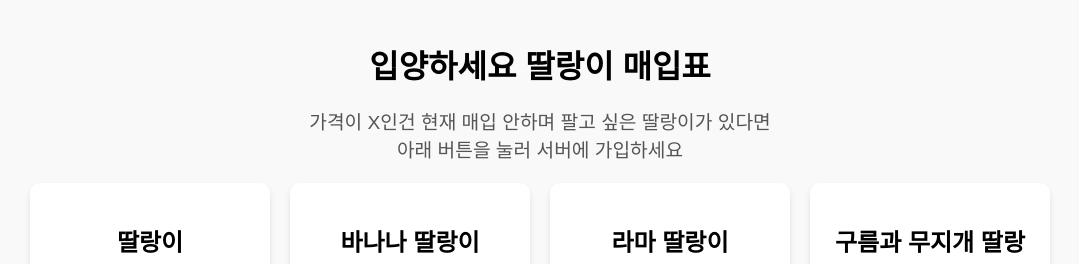
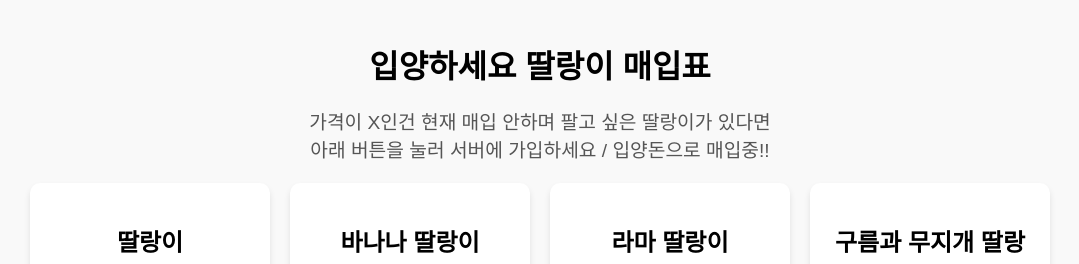
Before and after one commit to kimeungyeol0107/-, a plain HTML site: page index.html in a window 1280 px wide. Shown: the top 264 px of the page, without its empty margins (100-1179 px from the left). Drawn offline with Linux system fonts and the light colour scheme.

Commit message:
Update index.html

```diff
--- a/index.html
+++ b/index.html
@@ -68,7 +68,7 @@
 <body>
   <h1>입양하세요 딸랑이 매입표</h1>
   <p class="description">가격이 X인건 현재 매입 안하며 팔고 싶은 딸랑이가 있다면<br>
-  아래 버튼을 눌러 서버에 가입하세요</p>
+  아래 버튼을 눌러 서버에 가입하세요 / 입양돈으로 매입중!!</p>
   <div class="item-container">
     <div class="item">
       <h2>딸랑이</h2>
```
